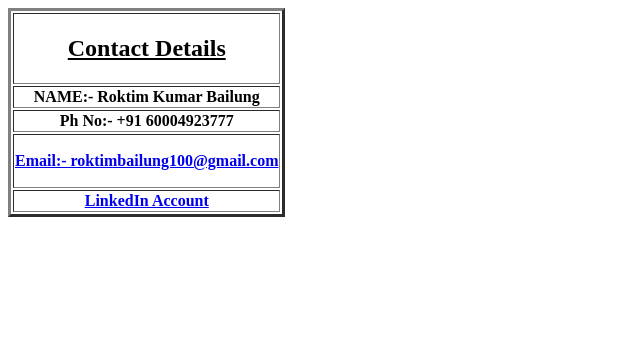
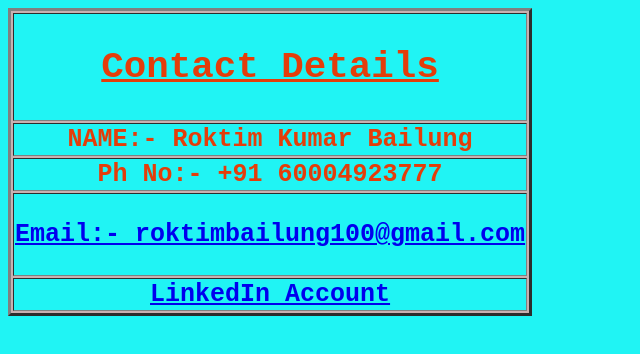
Before and after one commit to RoktimBailung/portfolio, a plain HTML site: page contact.html in a window 1280 px wide. Shown: the whole page, without its empty margins (0-640 px from the left). Drawn offline with Linux system fonts and the light colour scheme.

Commit message:
Update contact.html

```diff
--- a/contact.html
+++ b/contact.html
@@ -5,10 +5,21 @@
     <meta charset="UTF-8">
     <meta name="viewport" content="width=device-width, initial-scale=1.0">
     <title>Contact details</title>
+    <style>
+        *{
+            background-color: rgb(32, 244, 244);
+        }
+        #main{
+            color: rgb(228, 61, 10);
+            background-color: rgb(201, 176, 176);
+            font-size: 25px;
+            font-family: monospace;
+        }
+    </style>
 </head>
 
 <body>
-    <table border="3" height="200">
+    <table id="main" border="3" height="200">
         <tr>
             <th>
                 <h2><u>Contact Details</u></h2>
```
